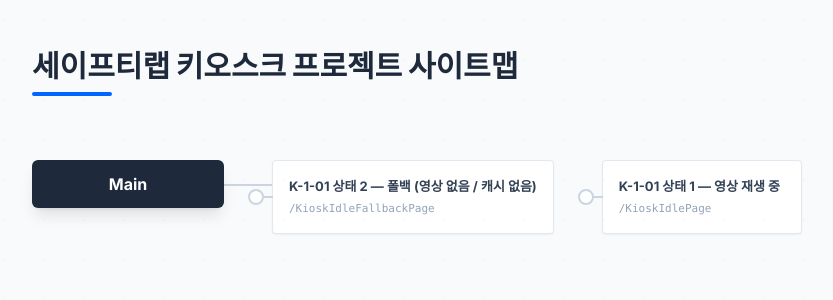
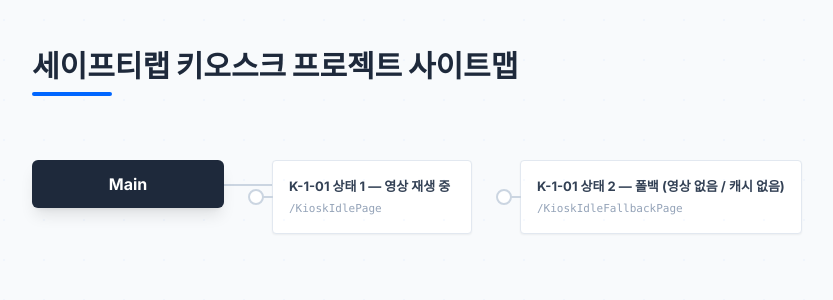
Before and after one commit to kkh851211/safetylabai, a React (Vite) app: page / in a window 1280 px wide. Shown: the top 300 px of the page, without its empty margins (16-849 px from the left). Built offline with nearby package versions, Linux system fonts and the light colour scheme.

Commit message:
사이드맵의 페이지 정렬 순서도 함께 수정

```diff
--- a/src/app/pages/IndexPage.tsx
+++ b/src/app/pages/IndexPage.tsx
@@ -25,13 +25,14 @@ const IndexPage: React.FC = () => {
       const category = categoryParts.length > 0 ? categoryParts[categoryParts.length - 1] : 'Main';
 
       // Get the exported title or fallback to fileName
-      const displayName = pages[path]?.title || fileName;
+      const pageTitle = pages[path]?.title || fileName; // Renamed to pageTitle to avoid conflict with property name
 
       return {
-        name: displayName,
+        name: pageTitle, // Use pageTitle for name
         path: `/${fileName}`,
         fullUrl: `${base}/${fileName}`.replace(/\/+/g, '/'),
-        category: category
+        category: category,
+        title: pageTitle // Add title property
       };
     })
     .filter(page => {
@@ -39,7 +40,8 @@ const IndexPage: React.FC = () => {
       const isComponent = page.category.toLowerCase().includes('component') ||
                           page.path.toLowerCase().includes('component');
       return !isSystemPage && !isComponent;
-    });
+    })
+    .sort((a, b) => a.title.localeCompare(b.title, undefined, { numeric: true, sensitivity: 'base' }));
 
   // Group pages by category
   const groupedPages = allPages.reduce((acc, page) => {
```
